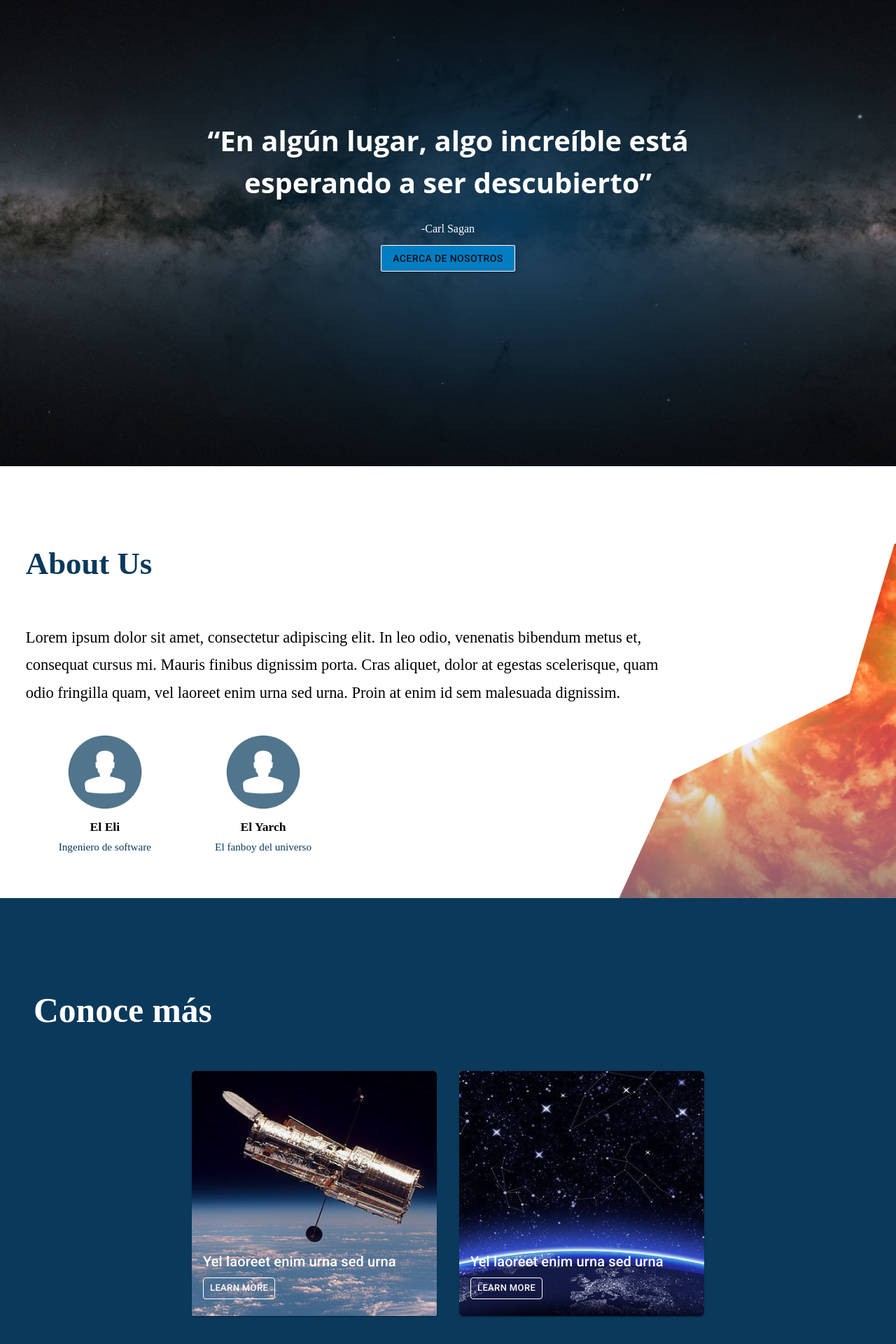
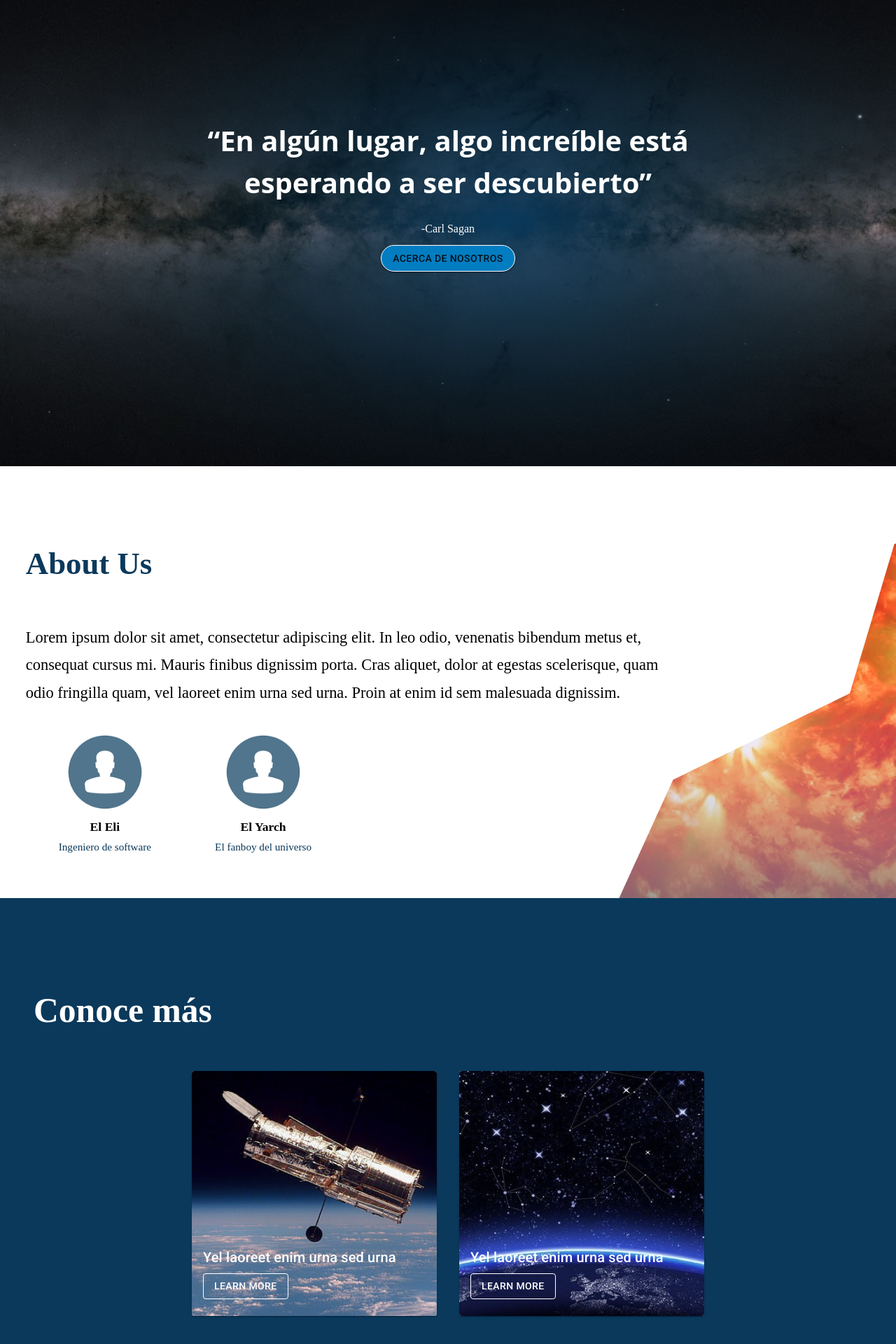
Before and after one commit to jiaccanche/nasa_react, a React (Create React App) app: page /home in a window 1280 px wide. Shown: the part 134-2054 px from the top of the page at 70% size. Built offline with nearby package versions, Linux system fonts and the light colour scheme; a web font is replaced by a local one.

Commit message:
landing page sin rutas

```diff
--- a/src/components/CardFeature/CardFeature.js
+++ b/src/components/CardFeature/CardFeature.js
@@ -20,16 +20,12 @@ const CardFeature = ({ imagePath }) => {
             title="Contemplative Reptile"
           />
             <FiCardContent className={classes.fiCardContent}>
-                    <div>
-                    <Typography gutterBottom variant="h6" component="h5">
+                    <Typography variant="h6" gutterBottom>
                         Yel laoreet enim urna sed urna
                     </Typography>
-                    <div>
-                    <Button size="small" color="inherit" variant="outlined">
+                    <Button size="medium" color="inherit" variant="outlined">
                         Learn more
                     </Button>
-                    </div>
-                    </div>
             </FiCardContent>
         </FiCard>
     );
--- a/src/components/CardFeature/FullImageCard.js
+++ b/src/components/CardFeature/FullImageCard.js
@@ -52,11 +52,18 @@ export const cardFeatureStyle = makeStyles({
     overflow:"hidden",
     display:"flex",
     justifyContent:"flex-end",
-    flexDirection:"column"
+    flexDirection:"column",
+    "@media (max-width: 900px)": {
+      minHeight:300
+    },
+    "@media (max-width: 450px)": {
+      maxHeight:80,
+      minWidth: "95%"
+    }
   },
 
   fiCardContent: {
-    width:"100%",
+    //width:"100%",
     color: "#ffffff"
   },
   fiCardContentTextSecondary: {
--- a/src/views/Styles.js
+++ b/src/views/Styles.js
@@ -38,7 +38,7 @@ export const heroBannerStyles = makeStyles( () => ( {
         color:"#ffffff"
     },
     bannerButton:{
-        borderRadius:"3%",
+        borderRadius:"25px",
         background:"#027DC1",
         border: "1px solid white",
         marginTop:"1em"
```
